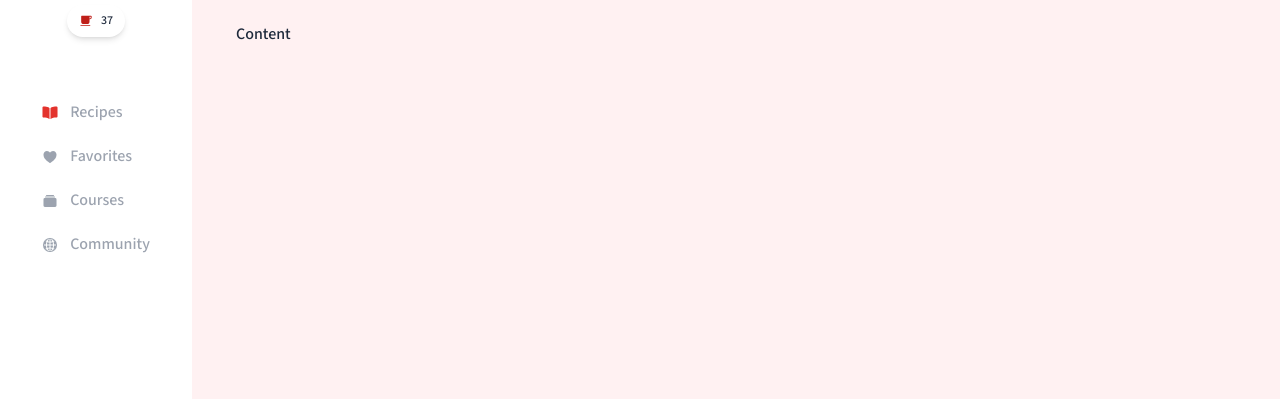
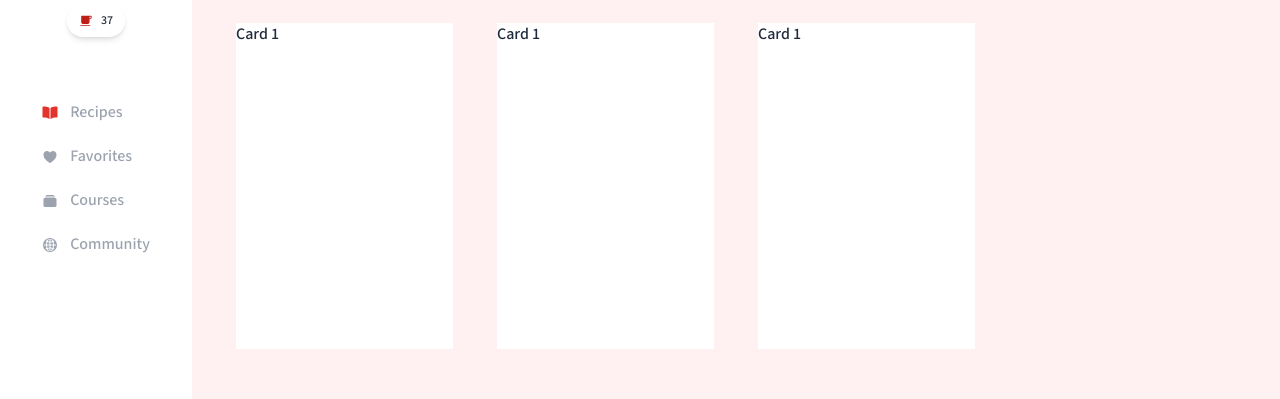
Before and after one commit to khinekyaw/foodwind, a website: page index.html in a window 1280 px wide. Shown: the part 217-616 px from the top of the page. Drawn offline with nearby package versions, Linux system fonts and the light colour scheme; files that its build step writes are made by us from their sources.

Commit message:
Add a grid

```diff
--- a/index.html
+++ b/index.html
@@ -129,7 +129,19 @@
       </div>
       <!-- banner end -->
 
-      <div>Content</div>
+      <div
+        class="grid grid-cols-1 gap-y-6 gap-x-11 sm:grid-cols-2 lg:grid-cols-3 xl:grid-cols-4"
+      >
+        <div class="relative">
+          <div class="bg-white min-h-full w-full aspect-[2/3]">Card 1</div>
+        </div>
+        <div class="relative">
+          <div class="bg-white min-h-full w-full aspect-[2/3]">Card 1</div>
+        </div>
+        <div class="relative">
+          <div class="bg-white min-h-full w-full aspect-[2/3]">Card 1</div>
+        </div>
+      </div>
     </div>
 
     <!-- icons -->
```
Also changed, not shown: static/dist/output.css (deleted), 1 other file.
